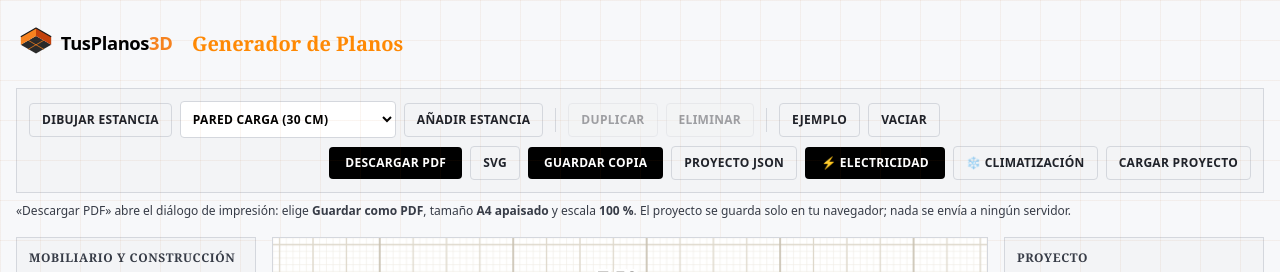
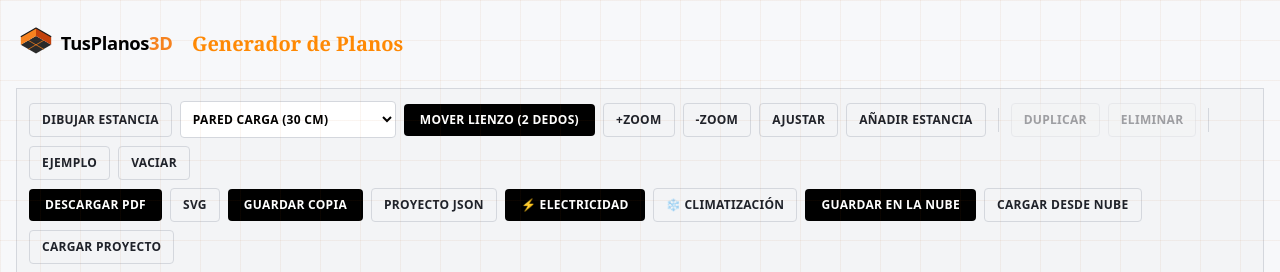
Before and after one commit to montyxace-sys/pnanos3d, a Next.js app: page / in a window 1280 px wide. Shown: the top 272 px of the page. Built offline with nearby package versions, Linux system fonts and the light colour scheme; no server answers.

Commit message:
feat: cloud save/load projects via Supabase (auth-gated)

```diff
--- a/src/components/plano/PlanEditor.tsx
+++ b/src/components/plano/PlanEditor.tsx
@@ -5,6 +5,7 @@ import type { ChangeEvent, PointerEvent as ReactPointerEvent } from "react";
 import PlanSheet from "./PlanSheet";
 import PlanSvg from "./PlanSvg";
 import { CATALOG, CAT_BY_KEY } from "@/lib/plano/catalog";
+import { getBrowserSupabase } from "@/lib/supabase";
 import {
   docFileName,
   downloadBlob,
@@ -101,7 +102,13 @@ export default function PlanEditor() {
   const [doc, setDoc] = useState<PlanDoc>(() => exampleDoc());
   const [selection, setSelection] = useState<Selection>(null);
   const [drawMode, setDrawMode] = useState(false);
+  const [panMode, setPanMode] = useState(false);
+  const [zoom, setZoom] = useState(1);
+  const [pan, setPan] = useState({ x: 0, y: 0 });
+  const panStartRef = useRef<{x:number;y:number;pan:{x:number;y:number}}|null>(null);
+  const pinchRef = useRef<number | null>(null);
   const [drawWallType, setDrawWallType] = useState<"carga" | "tabique" | "pladur" | "aluminio">("carga");
+  const [cloudBusy, setCloudBusy] = useState(false);
   const [preview, setPreview] = useState<{ x: number; y: number; w: number; h: number } | null>(null);
   const [cursorPos, setCursorPos] = useState<{ x: number; y: number } | null>(null);
   const [msg, setMsg] = useState<string | null>(null);
@@ -340,6 +347,45 @@ export default function PlanEditor() {
     setMsg(null);
   }
 
+  function saveToCloud() {
+    const sb = getBrowserSupabase();
+    if (!sb) { setMsg("Inicia sesión para guardar en la nube."); return; }
+    (async () => {
+      const { data } = await sb.auth.getSession();
+      const uid = data.session?.user?.id;
+      if (!uid) { setMsg("Sin sesión. Inicia sesión en /login."); return; }
+      setCloudBusy(true);
+      const { error } = await sb.from("projects").insert({
+        owner_id: uid,
+        title: doc.title,
+        payload: doc,
+      });
+      setCloudBusy(false);
+      if (error) { setMsg("No se pudo guardar en la nube."); return; }
+      setMsg("Proyecto guardado en la nube.");
+    })().catch(() => { setCloudBusy(false); setMsg("Error guardando en la nube"); });
+  }
+
+  function loadFromCloud() {
+    const sb = getBrowserSupabase();
+    if (!sb) { setMsg("Inicia sesión para cargar desde la nube."); return; }
+    (async () => {
+      const { data } = await sb.auth.getSession();
+      const uid = data.session?.user?.id;
+      if (!uid) { setMsg("Sin sesión. Inicia sesión en /login."); return; }
+      const { data: rows, error } = await sb.from("projects").select("id,title,updated_at").eq("owner_id", uid).order("updated_at", { ascending: false }).limit(20);
+      if (error || !rows || rows.length === 0) { setMsg("No tienes proyectos en la nube."); return; }
+      const lines = rows.map((r, i) => i + 1 + ") " + (r.title || "Sin título") + " · " + new Date(r.updated_at).toLocaleString("es-ES")).join("\n");
+      const choice = window.prompt("Proyectos guardados (escribe el número):\n" + lines, "1");
+      if (!choice) return;
+      const idx = Number(choice) - 1;
+      if (!Number.isInteger(idx) || idx < 0 || idx >= rows.length) { setMsg("Selección inválida."); return; }
+      const chosen = rows[idx];
+      const { data: proj } = await sb.from("projects").select("payload").eq("id", chosen.id).maybeSingle();
+      if (proj?.payload) { setDoc(proj.payload); setSelection(null); setMsg("Proyecto restaurado desde la nube."); }
+    })().catch(() => setMsg("Error cargando desde la nube"));
+  }
+
   function addPiece(key: string) {
     const item = CAT_BY_KEY[key];
     if (!item) return;
@@ -514,6 +560,12 @@ export default function PlanEditor() {
           <option value="aluminio">Muro de aluminio (15 cm)</option>
         </select>
 
+        <button type="button" onClick={() => setPanMode((v) => !v)} className={btnPrimary}>
+          {panMode ? "Modo mover: activo" : "Mover lienzo (2 dedos"})
+        </button>
+        <button type="button" onClick={() => setZoom((z) => Math.min(3, z + 0.1))} className={btn}>+Zoom</button>
+        <button type="button" onClick={() => setZoom((z) => Math.max(0.5, z - 0.1))} className={btn}>-Zoom</button>
+        <button type="button" onClick={() => { setPan({x:0,y:0}); setZoom(1); }} className={btn}>Ajustar</button>
         <button type="button" onClick={addRoom} className={btn}>
           Añadir estancia
         </button>
@@ -572,6 +624,12 @@ export default function PlanEditor() {
           </button>
           <button type="button" onClick={() => { const b = window.location.pathname.startsWith("/pnanos3d") ? "/pnanos3d" : ""; window.location.assign(b + "/climatizacion/"); }} className={btn}>
             ❄️ Climatización
+          </button>
+          <button type="button" onClick={saveToCloud} disabled={cloudBusy} className={btnPrimary}>
+            Guardar en la nube
+          </button>
+          <button type="button" onClick={loadFromCloud} disabled={cloudBusy} className={btn}>
+            Cargar desde nube
           </button>
           <label className={`${btn} cursor-pointer`}>
             Cargar proyecto
@@ -646,11 +704,33 @@ export default function PlanEditor() {
         {/* Lienzo */}
         <div className="min-w-0">
           <div
-            className="relative max-h-[90vh] overflow-auto border border-line bg-white"
+            className="relative max-h-[90vh] overflow-auto border border-line bg-white touch-pan-auto"
             style={{ minHeight: "520px" }}
+            onPointerDown={(e) => {
+              if (!panMode) return;
+              panStartRef.current = { x: e.clientX, y: e.clientY, pan: { ...pan } };
+              e.currentTarget.setPointerCapture(e.pointerId);
+            }}
+            onPointerMove={(e) => {
+              if (!panMode || !panStartRef.current) return;
+              setPan({ x: panStartRef.current.pan.x + (e.clientX - panStartRef.current.x), y: panStartRef.current.pan.y + (e.clientY - panStartRef.current.y) });
+            }}
+            onPointerUp={() => { panStartRef.current = null; }}
+            onWheel={(e) => { e.preventDefault(); setZoom((z) => Math.min(3, Math.max(0.4, z + (e.deltaY < 0 ? 0.15 : -0.15)))); }}
+            onTouchStart={(e) => { if (e.touches.length === 2) { const a=e.touches[0], b=e.touches[1]; const d=Math.hypot(a.clientX-b.clientX, a.clientY-b.clientY); pinchRef.current=d; } }}
+            onTouchMove={(e) => { if (e.touches.length === 2 && pinchRef.current) { const a=e.touches[0], b=e.touches[1]; const d=Math.hypot(a.clientX-b.clientX, a.clientY-b.clientY); setZoom((z)=>Math.min(3,Math.max(0.4,z*d/pinchRef.current!))); pinchRef.current=d; e.preventDefault(); } }}
+            onTouchEnd={() => { pinchRef.current=null; }}
           >
+            <div
+              style={{
+                transform: `translate(${pan.x}px, ${pan.y}px) scale(${panMode ? zoom : 1})`,
+                transformOrigin: "center center",
+                transition: panStartRef.current ? "none" : "transform 120ms ease-out",
+                cursor: panMode ? "grab" : "default",
+              }}
+            >
             <PlanSvg
-              className="block w-full"
+              className="block w-full select-none"
               doc={doc}
               selection={selection}
               interactive
@@ -665,6 +745,7 @@ export default function PlanEditor() {
               onCanvasPointerMove={onCanvasPointerMove}
               onCanvasPointerUp={onCanvasPointerUp}
             />
+            </div>
           </div>
           <p className="mt-2 text-xs leading-relaxed text-muted">
             Arrastra estancias y piezas para colocarlas · la esquina naranja redimensiona la
```
